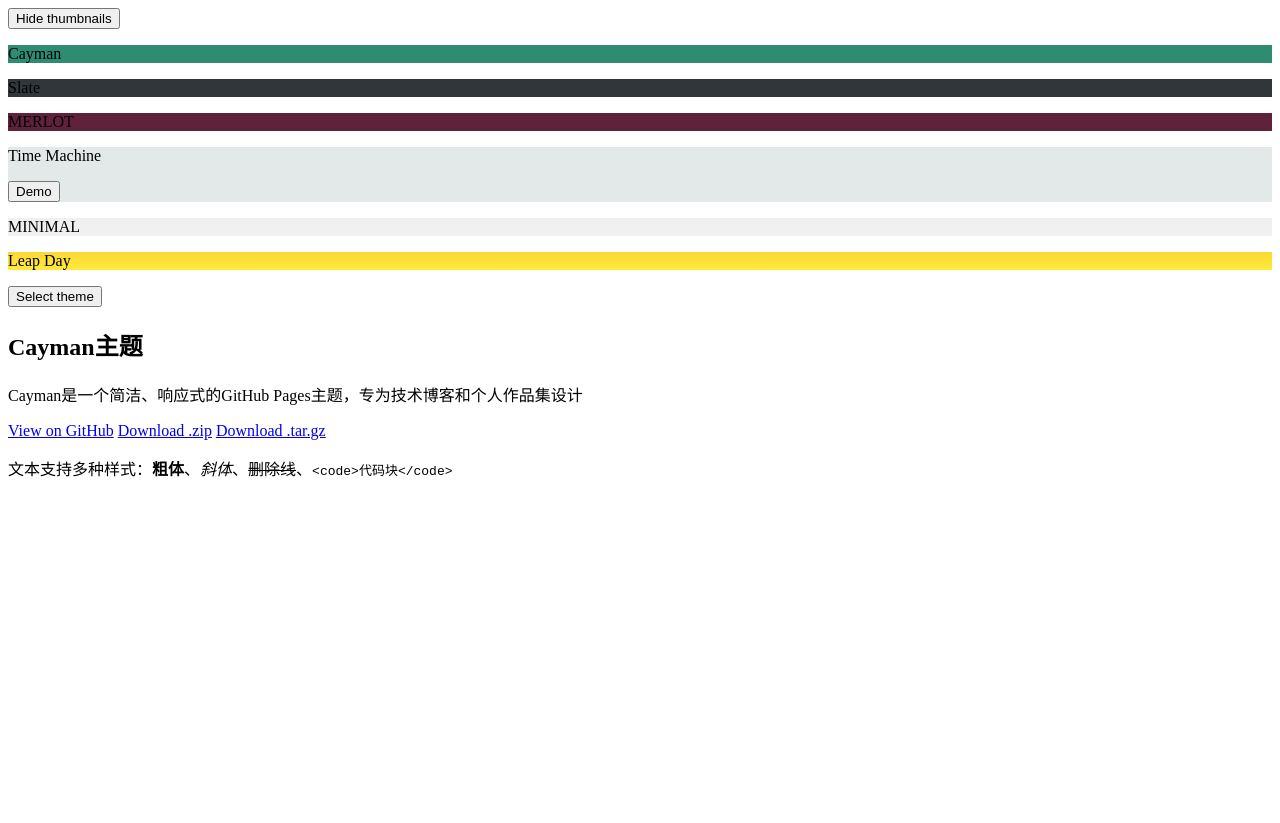
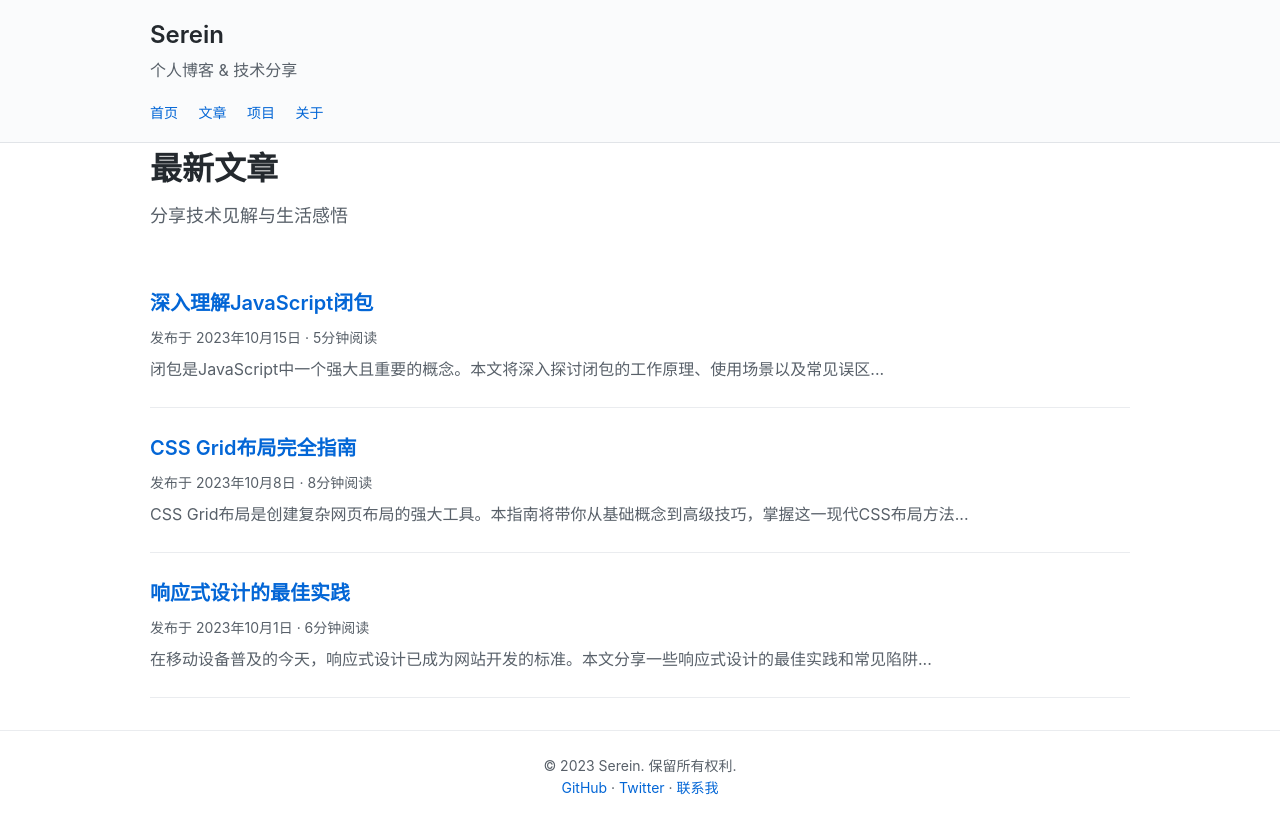
Before and after one commit to Serein12147/Serein12147.github.io, a plain HTML site: page index.html in a window 1280 px wide. Before the commit the page ends 800 px from the top, so only its background shows below. Drawn offline with Linux system fonts and the light colour scheme.

Commit message:
Update index.html

```diff
--- a/index.html
+++ b/index.html
@@ -3,72 +3,189 @@
 <head>
     <meta charset="UTF-8">
     <meta name="viewport" content="width=device-width, initial-scale=1.0">
-    <title>个人网站 - Cayman主题</title>
-    <link rel="stylesheet" href="styles.css">
+    <title>Serein的个人博客</title>
+    <style>
+        /* 基础样式 */
+        * {
+            margin: 0;
+            padding: 0;
+            box-sizing: border-box;
+        }
+
+        body {
+            font-family: -apple-system, BlinkMacSystemFont, "Segoe UI", Helvetica, Arial, sans-serif;
+            line-height: 1.6;
+            color: #24292e;
+            background-color: #fff;
+        }
+
+        a {
+            color: #0366d6;
+            text-decoration: none;
+        }
+
+        a:hover {
+            text-decoration: underline;
+        }
+
+        .container {
+            max-width: 1012px;
+            margin: 0 auto;
+            padding: 0 16px;
+        }
+
+        /* 头部样式 */
+        header {
+            background-color: #fafbfc;
+            border-bottom: 1px solid #e1e4e8;
+            padding: 16px 0;
+        }
+
+        .site-title {
+            font-size: 24px;
+            font-weight: 600;
+            color: #24292e;
+        }
+
+        .site-description {
+            font-size: 16px;
+            color: #586069;
+            margin-top: 4px;
+        }
+
+        /* 导航样式 */
+        nav {
+            margin-top: 16px;
+        }
+
+        nav a {
+            margin-right: 16px;
+            font-size: 14px;
+            color: #0366d6;
+        }
+
+        /* 主要内容区域 */
+        main {
+            padding: 32px 0;
+        }
+
+        .page-header {
+            margin-bottom: 32px;
+        }
+
+        .page-title {
+            font-size: 32px;
+            font-weight: 600;
+            margin-bottom: 8px;
+        }
+
+        .page-description {
+            font-size: 18px;
+            color: #586069;
+        }
+
+        /* 博客文章列表 */
+        .post-list {
+            list-style: none;
+        }
+
+        .post-item {
+            padding: 24px 0;
+            border-bottom: 1px solid #eaecef;
+        }
+
+        .post-title {
+            font-size: 20px;
+            font-weight: 600;
+            margin-bottom: 8px;
+        }
+
+        .post-meta {
+            font-size: 14px;
+            color: #586069;
+            margin-bottom: 8px;
+        }
+
+        .post-excerpt {
+            color: #586069;
+        }
+
+        /* 页脚样式 */
+        footer {
+            border-top: 1px solid #eaecef;
+            padding: 24px 0;
+            margin-top: 32px;
+            text-align: center;
+            color: #586069;
+            font-size: 14px;
+        }
+
+        /* 响应式设计 */
+        @media (max-width: 768px) {
+            .container {
+                padding: 0 12px;
+            }
+
+            .page-title {
+                font-size: 24px;
+            }
+
+            .post-title {
+                font-size: 18px;
+            }
+        }
+    </style>
 </head>
 <body>
-    <!-- 主题选择导航栏 -->
-    <nav class="theme-nav">
-        <button class="hide-thumbnails">Hide thumbnails</button>
-        <div class="theme-tabs">
-            <!-- 主题选项卡 -->
-            <div class="tab-item active" data-theme="cayman">
-                <div class="tab-thumbnail" style="background: #2e8c70;">
-                    <p>Cayman</p>
-                </div>
-            </div>
-            <div class="tab-item" data-theme="slate">
-                <div class="tab-thumbnail" style="background: #31363b;">
-                    <p>Slate</p>
-                </div>
-            </div>
-            <div class="tab-item" data-theme="merlot">
-                <div class="tab-thumbnail" style="background: #60223b;">
-                    <p>MERLOT</p>
-                </div>
-            </div>
-            <div class="tab-item" data-theme="time-machine">
-                <div class="tab-thumbnail" style="background: #e3e8e8;">
-                    <p>Time Machine</p>
-                    <button class="demo-btn">Demo</button>
-                </div>
-            </div>
-            <div class="tab-item" data-theme="minimal">
-                <div class="tab-thumbnail" style="background: #f0f0f0;">
-                    <div class="minimal-icon"></div>
-                    <p>MINIMAL</p>
-                </div>
-            </div>
-            <div class="tab-item" data-theme="leap-day">
-                <div class="tab-thumbnail" style="background: linear-gradient(#fdd835, #ffeb3b);">
-                    <p>Leap Day</p>
-                </div>
-            </div>
-            <button class="select-theme">Select theme</button>
+    <header>
+        <div class="container">
+            <h1 class="site-title">Serein</h1>
+            <p class="site-description">个人博客 & 技术分享</p>
+            <nav>
+                <a href="#">首页</a>
+                <a href="#">文章</a>
+                <a href="#">项目</a>
+                <a href="#">关于</a>
+            </nav>
         </div>
-    </nav>
+    </header>
 
-    <!-- 主体内容区域 -->
-    <main>
-        <!-- 英雄封面区域 -->
-        <section class="hero" data-theme="cayman">
-            <div class="hero-content">
-                <h1>Cayman主题</h1>
-                <p>Cayman是一个简洁、响应式的GitHub Pages主题，专为技术博客和个人作品集设计</p>
-                <div class="actions">
-                    <a href="#" class="btn primary">View on GitHub</a>
-                    <a href="#" class="btn secondary">Download .zip</a>
-                    <a href="#" class="btn secondary">Download .tar.gz</a>
-                </div>
-            </div>
-        </section>
+    <main class="container">
+        <div class="page-header">
+            <h1 class="page-title">最新文章</h1>
+            <p class="page-description">分享技术见解与生活感悟</p>
+        </div>
 
-        <!-- 文本样式展示 -->
-        <section class="text-styles">
-            <p>文本支持多种样式：<strong>粗体</strong>、<em>斜体</em>、<s>删除线</s>、<code>&lt;code&gt;代码块&lt;/code&gt;</code></p>
-        </section>
+        <ul class="post-list">
+            <li class="post-item">
+                <h2 class="post-title"><a href="#">深入理解JavaScript闭包</a></h2>
+                <div class="post-meta">发布于 2023年10月15日 · 5分钟阅读</div>
+                <p class="post-excerpt">闭包是JavaScript中一个强大且重要的概念。本文将深入探讨闭包的工作原理、使用场景以及常见误区...</p>
+            </li>
+
+            <li class="post-item">
+                <h2 class="post-title"><a href="#">CSS Grid布局完全指南</a></h2>
+                <div class="post-meta">发布于 2023年10月8日 · 8分钟阅读</div>
+                <p class="post-excerpt">CSS Grid布局是创建复杂网页布局的强大工具。本指南将带你从基础概念到高级技巧，掌握这一现代CSS布局方法...</p>
+            </li>
+
+            <li class="post-item">
+                <h2 class="post-title"><a href="#">响应式设计的最佳实践</a></h2>
+                <div class="post-meta">发布于 2023年10月1日 · 6分钟阅读</div>
+                <p class="post-excerpt">在移动设备普及的今天，响应式设计已成为网站开发的标准。本文分享一些响应式设计的最佳实践和常见陷阱...</p>
+            </li>
+        </ul>
     </main>
 
-    <script src="script.js"></script>
+    <footer>
+        <div class="container">
+            <p>© 2023 Serein. 保留所有权利.</p>
+            <p>
+                <a href="#">GitHub</a> ·
+                <a href="#">Twitter</a> ·
+                <a href="#">联系我</a>
+            </p>
+        </div>
+    </footer>
 </body>
 </html>
```
